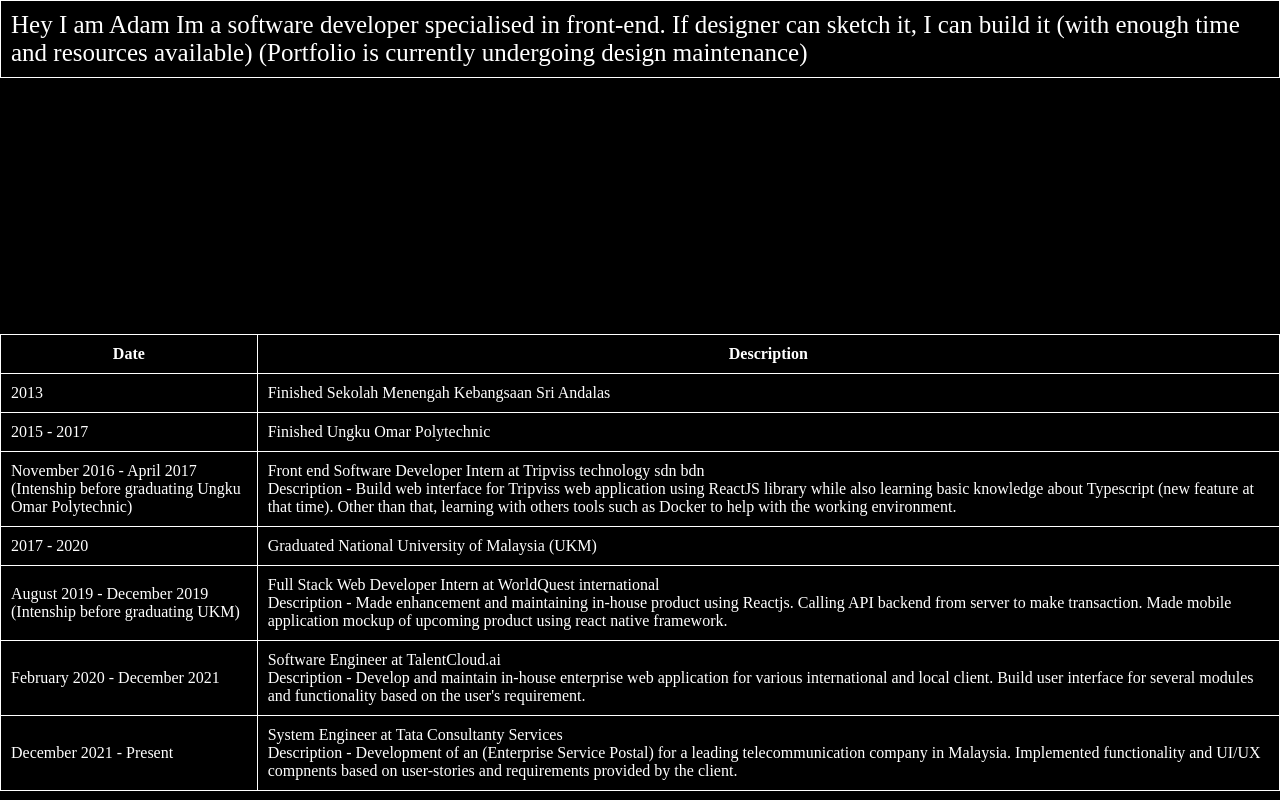
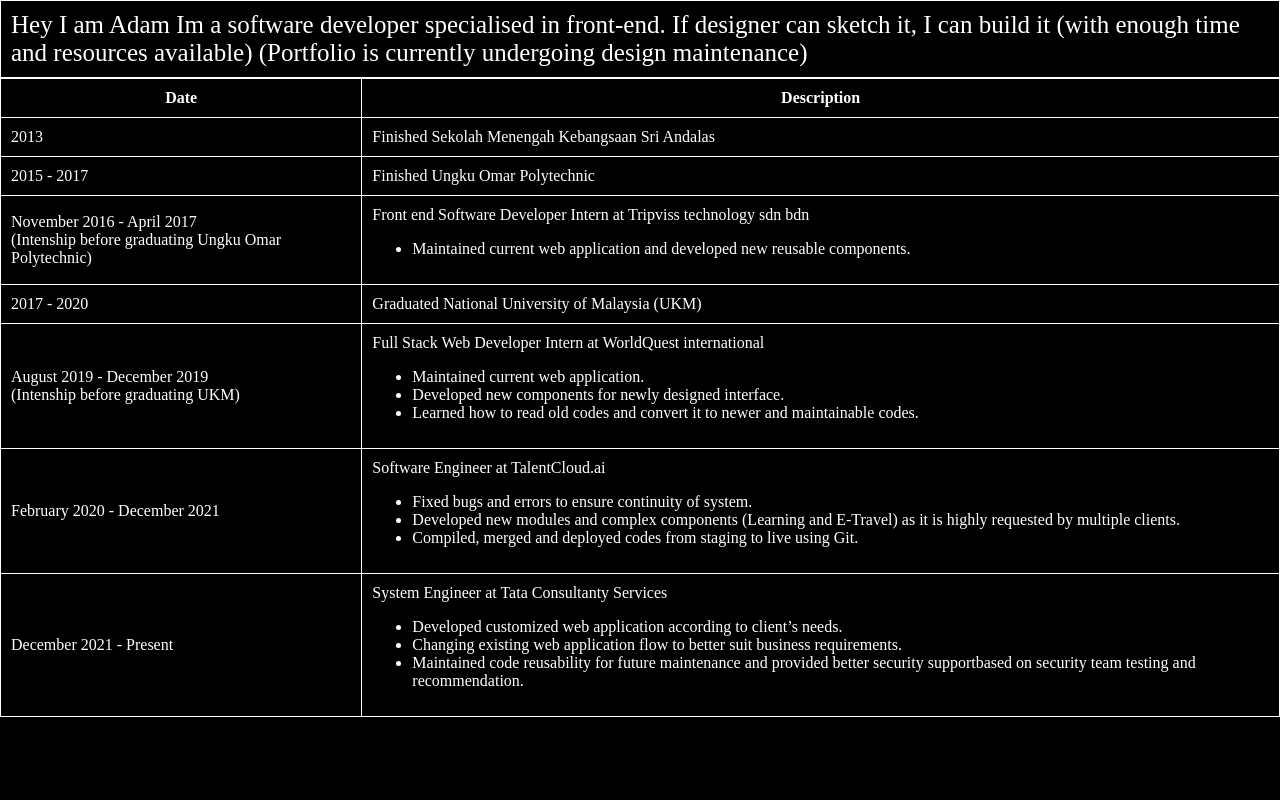
Before and after one commit to adamdayniold/portfolio, an Angular app: page /#/ in a window 1280 px wide. Built offline with nearby package versions, Linux system fonts and the light colour scheme.

Commit message:
update portfolio with fade transition

```diff
--- a/src/app/app.module.ts
+++ b/src/app/app.module.ts
@@ -2,6 +2,7 @@
 
 import { DescriptionComponent } from './modules/description/description.component';
 import { BrowserModule } from '@angular/platform-browser';
+import { BrowserAnimationsModule } from '@angular/platform-browser/animations';
 
 import { AppRoutingModule } from './app-routing.module';
 import { AppComponent } from './app.component';
@@ -15,7 +16,8 @@
   imports: [
     BrowserModule,
     FormsModule,
-    AppRoutingModule
+    AppRoutingModule,
+    BrowserAnimationsModule
   ],
   providers: [],
   bootstrap: [AppComponent]
--- a/src/app/modules/description/description.component.html
+++ b/src/app/modules/description/description.component.html
@@ -3,7 +3,7 @@
     .
   </div>
 </div>
-<div *ngIf="!introduction" class="non-introduction">
+<div *ngIf="!introduction" @fadeIn class="non-introduction">
   <div class="header-name">
     Hey I am Adam Im a software developer specialised in front-end. If designer can sketch it, I can build it (with enough time and resources available)
     (Portfolio is currently undergoing design maintenance)
@@ -38,7 +38,9 @@
         <td>
           Front end Software Developer Intern at Tripviss technology sdn bdn
           <div>
-            Description - Build web interface for Tripviss web application using ReactJS library while also learning basic knowledge about Typescript (new feature at that time). Other than that, learning with others tools such as Docker to help with the working environment.
+            <ul>
+              <li>Maintained current web application and developed new reusable components.</li>
+            </ul>
           </div>
         </td>
       </tr>
@@ -58,7 +60,11 @@
         <td>
           Full Stack Web Developer Intern at WorldQuest international
           <div>
-            Description - Made enhancement and maintaining in-house product using Reactjs. Calling API backend from server to make transaction. Made mobile application mockup of upcoming product using react native framework.
+            <ul>
+              <li>Maintained current web application.</li>
+              <li>Developed new components for newly designed interface.</li>
+              <li>Learned how to read old codes and convert it to newer and maintainable codes.</li>
+            </ul>
           </div>
         </td>
       </tr>
@@ -68,7 +74,11 @@
         <td>
           Software Engineer at TalentCloud.ai
           <div>
-            Description - Develop and maintain in-house enterprise web application for various international and local client. Build user interface for several modules and functionality based on the user's requirement.
+            <ul>
+              <li>Fixed bugs and errors to ensure continuity of system.</li>
+              <li>Developed new modules and complex components (Learning and E-Travel) as it is highly requested by multiple clients.</li>
+              <li>Compiled, merged and deployed codes from staging to live using Git.</li>
+            </ul>
           </div>
         </td>
       </tr>
@@ -78,7 +88,11 @@
         <td>
           System Engineer at Tata Consultanty Services
           <div>
-            Description - Development of an (Enterprise Service Postal) for a leading telecommunication company in Malaysia. Implemented functionality and UI/UX compnents based on user-stories and requirements provided by the client.
+            <ul>
+                <li>Developed customized web application according to client’s needs.</li>
+                <li>Changing existing web application flow to better suit business requirements.</li>
+                <li>Maintained code reusability for future maintenance and provided better security supportbased on security team testing and recommendation.</li>
+            </ul>
           </div>
         </td>
       </tr>
--- a/src/app/modules/description/description.component.scss
+++ b/src/app/modules/description/description.component.scss
@@ -27,7 +27,7 @@
 
 .table-position {
   color: white;
-  margin-top: 20%;
+  height: fit-content;
 
   table, td ,th {
     border: 1px solid white;
--- a/src/app/modules/description/description.component.ts
+++ b/src/app/modules/description/description.component.ts
@@ -1,29 +1,30 @@
 import { trigger, state, style, transition, animate } from '@angular/animations';
 import { Component, OnInit } from '@angular/core';
+
+const enterTransition = transition(':enter', [
+  style({ opacity: 0 }),
+  animate('1s ease-in', style({ opacity: 1 }))
+]);
+const fadeIn = trigger('fadeIn', [enterTransition]);
 
 @Component({
   selector: 'app-description',
   templateUrl: './description.component.html',
   styleUrls: ['./description.component.scss'],
-  animations: [
-    trigger('introduction-smaller', [
-      state('true', style({
-        opacity: 1
-      })),
-      state('false', style({
-        opacity: 0
-      })),
-      transition('* => *', animate('200ms ease'))
-    ])
-  ]
+  animations: [fadeIn]
 })
 export class DescriptionComponent implements OnInit {
   title = 'adam_portfolio';
   introduction: boolean = true;
+  fadetrans: boolean = false;
 
   ngOnInit() {
     setTimeout(() => {
       this.introduction = false;
     }, 1000)
   }
+
+  fadeAnim() {
+    this.fadetrans = true;
+  }
 }
```
Also changed, not shown: 3 other files (tests, documents, lock files or other folders).
